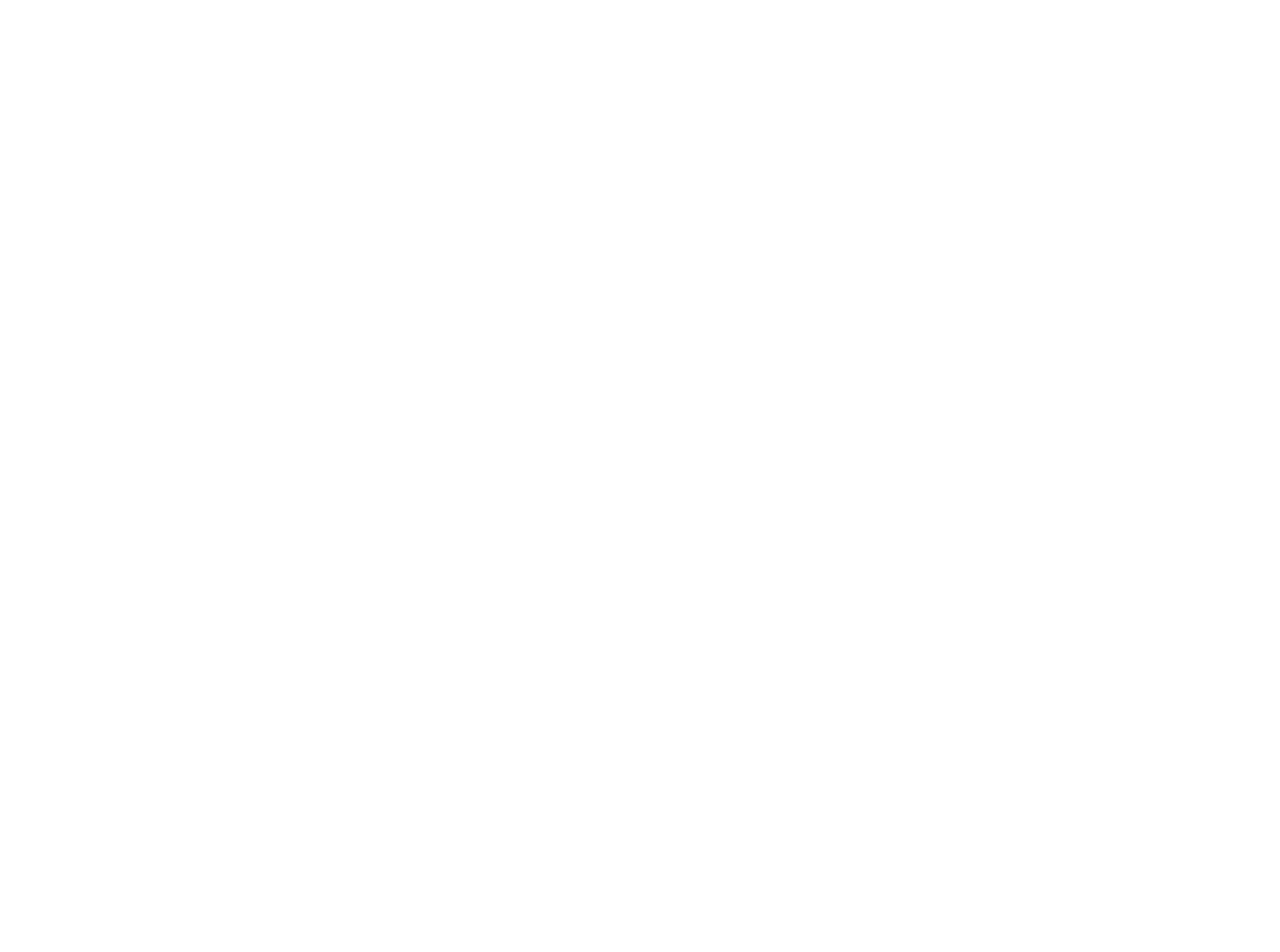
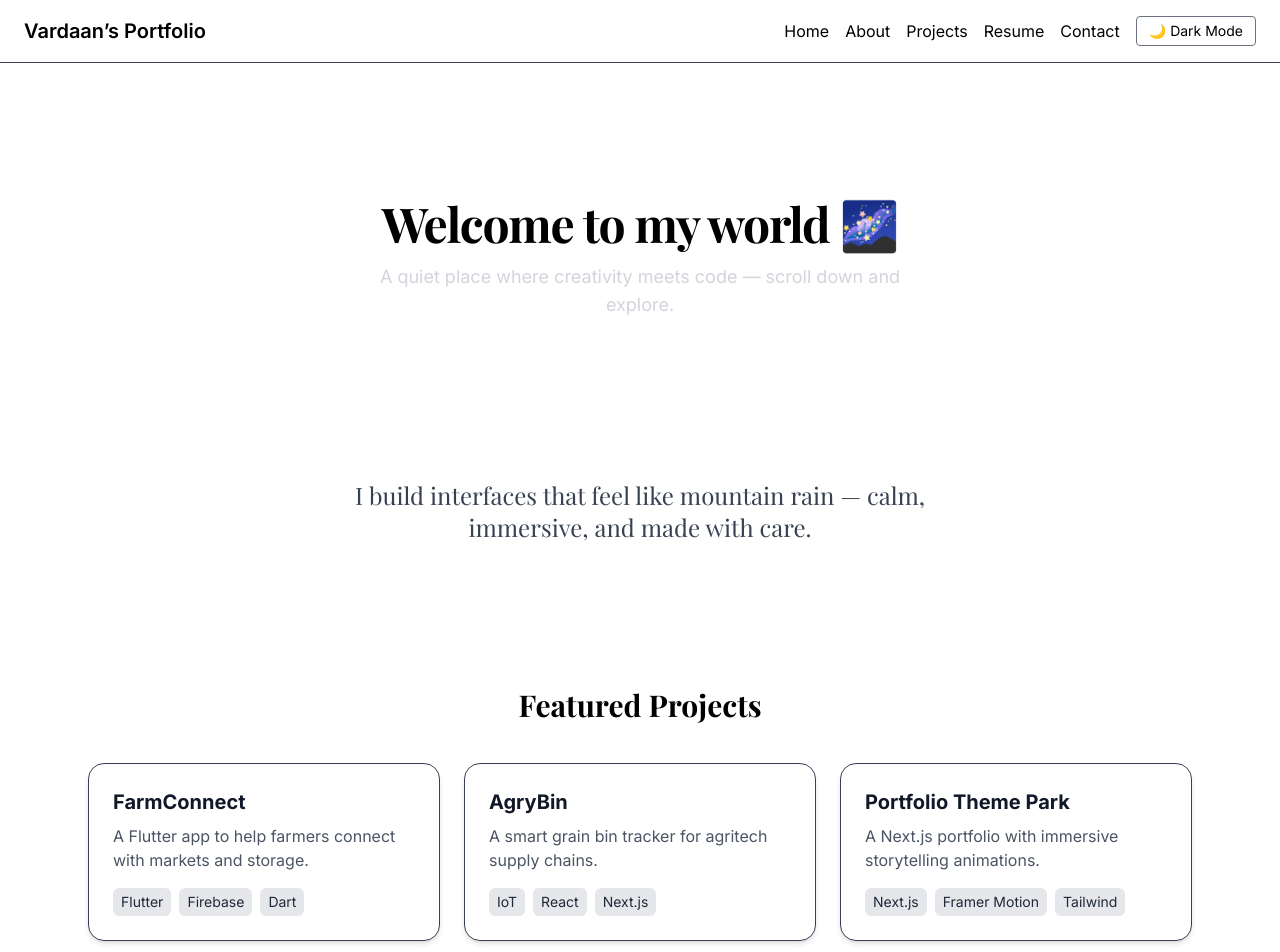
Before and after one commit to Grind-VB/vardaan-portfolio, a Next.js app: page / in a window 1280 px wide. Before the commit this address had no page. Shown: the top 952 px of the page. Before the commit the page ends 800 px from the top, so only its background shows below. Built offline with nearby package versions, Linux system fonts and the light colour scheme; a web font is replaced by a local one.

Commit message:
✅ Fix slug params typing issue for Vercel build

```diff
--- a/components/ProjectCard.tsx
+++ b/components/ProjectCard.tsx
@@ -1,22 +1,36 @@
-import { notFound } from "next/navigation";
-import { projects } from "@/data/projects";
+"use client";
 
-export default async function ProjectPage(props: any) {
-  const slug = props?.params?.slug;
-  const project = projects.find((p) => p.slug === slug);
+import { motion } from "framer-motion";
 
-  if (!project) return notFound();
+type Props = {
+  title: string;
+  description: string;
+  tech: string[];
+};
 
+export default function ProjectCard({ title, description, tech }: Props) {
   return (
-    <div className="max-w-3xl mx-auto py-20 px-6">
-      <h1 className="text-4xl font-bold mb-4">{project.title}</h1>
-      <p className="mb-6 text-gray-700 dark:text-gray-300">{project.description}</p>
-      <h2 className="text-2xl font-semibold mb-2">Technologies:</h2>
-      <ul className="list-disc ml-6 text-gray-800 dark:text-gray-200">
-        {project.tech.map((tech: string) => (
-          <li key={tech}>{tech}</li>
+    <motion.div
+      whileHover={{ scale: 1.03 }}
+      whileTap={{ scale: 0.97 }}
+      className="rounded-2xl border border-gray-700 bg-white dark:bg-gray-900 shadow-md p-6 transition-all duration-300 hover:shadow-lg"
+    >
+      <h3 className="text-xl font-bold text-gray-900 dark:text-white mb-2">
+        {title}
+      </h3>
+
+      <p className="text-gray-600 dark:text-gray-300 mb-4">{description}</p>
+
+      <div className="flex flex-wrap gap-2 text-sm">
+        {tech.map((t) => (
+          <span
+            key={t}
+            className="bg-gray-200 dark:bg-gray-800 text-gray-800 dark:text-gray-200 px-2 py-1 rounded-md"
+          >
+            {t}
+          </span>
         ))}
-      </ul>
-    </div>
+      </div>
+    </motion.div>
   );
 }
--- a/components/ProjectsPreview.tsx
+++ b/components/ProjectsPreview.tsx
@@ -2,28 +2,7 @@
 
 import { motion } from "framer-motion";
 import ProjectCard from "./ProjectCard";
-
-const dummyProjects = [
-  {
-    slug: "farmconnect",
-    title: "FarmConnect",
-    description: "A Flutter app to help farmers connect with markets and storage.",
-    tech: ["Flutter", "Firebase", "Dart"],
-  },
-  {
-    slug: "agrybin",
-    title: "AgryBin",
-    description: "A smart grain bin tracker for agritech supply chains.",
-    tech: ["IoT", "React", "Next.js"],
-  },
-  {
-    slug: "portfolio-theme-park",
-    title: "Portfolio Theme Park",
-    description: "A Next.js portfolio with immersive storytelling animations.",
-    tech: ["Next.js", "Framer Motion", "Tailwind"],
-  },
-];
-
+import { projects } from "@/data/projects"; // or inline dummyProjects
 
 export default function ProjectsPreview() {
   return (
@@ -39,15 +18,13 @@
       </h2>
 
       <div className="grid grid-cols-1 md:grid-cols-2 lg:grid-cols-3 gap-6">
-        {dummyProjects.map((project) => (
+        {projects.map((project) => (
           <ProjectCard
-  key={project.slug}
-  slug={project.slug}
-  title={project.title}
-  description={project.description}
-  tech={project.tech}
-/>
-
+            key={project.title}
+            title={project.title}
+            description={project.description}
+            tech={project.tech}
+          />
         ))}
       </div>
     </motion.section>
--- a/data/projects.ts
+++ b/data/projects.ts
@@ -1,28 +1,17 @@
 export const projects = [
   {
-    slug: "farmconnect",
     title: "FarmConnect",
-    description: "A Flutter app to help farmers connect with markets and storage facilities.",
+    description: "A Flutter app to help farmers connect with markets and storage.",
     tech: ["Flutter", "Firebase", "Dart"],
-    liveUrl: "https://farmconnect.example.com",
-    repoUrl: "https://github.com/vardaanbazaz/farmconnect",
-    image: "/images/farmconnect.png",
-    content: `
-      FarmConnect solves the critical disconnect between local farmers and national buyers.
-      With real-time data, storage integration, and multilingual UI, it's built for real impact.
-    `,
   },
   {
-    slug: "agrybin",
     title: "AgryBin",
-    description: "Smart grain bin tracker using IoT and React.",
-    tech: ["IoT", "React", "Node.js"],
-    liveUrl: "https://agrybin.example.com",
-    repoUrl: "https://github.com/vardaanbazaz/agrybin",
-    image: "/images/agrybin.png",
-    content: `
-      AgryBin is a monitoring system designed for rural warehouses to ensure optimal grain storage conditions.
-      Built using low-cost hardware and modern web tools.
-    `,
+    description: "A smart grain bin tracker for agritech supply chains.",
+    tech: ["IoT", "React", "Next.js"],
+  },
+  {
+    title: "Portfolio Theme Park",
+    description: "A Next.js portfolio with immersive storytelling animations.",
+    tech: ["Next.js", "Framer Motion", "Tailwind"],
   },
 ];
```
